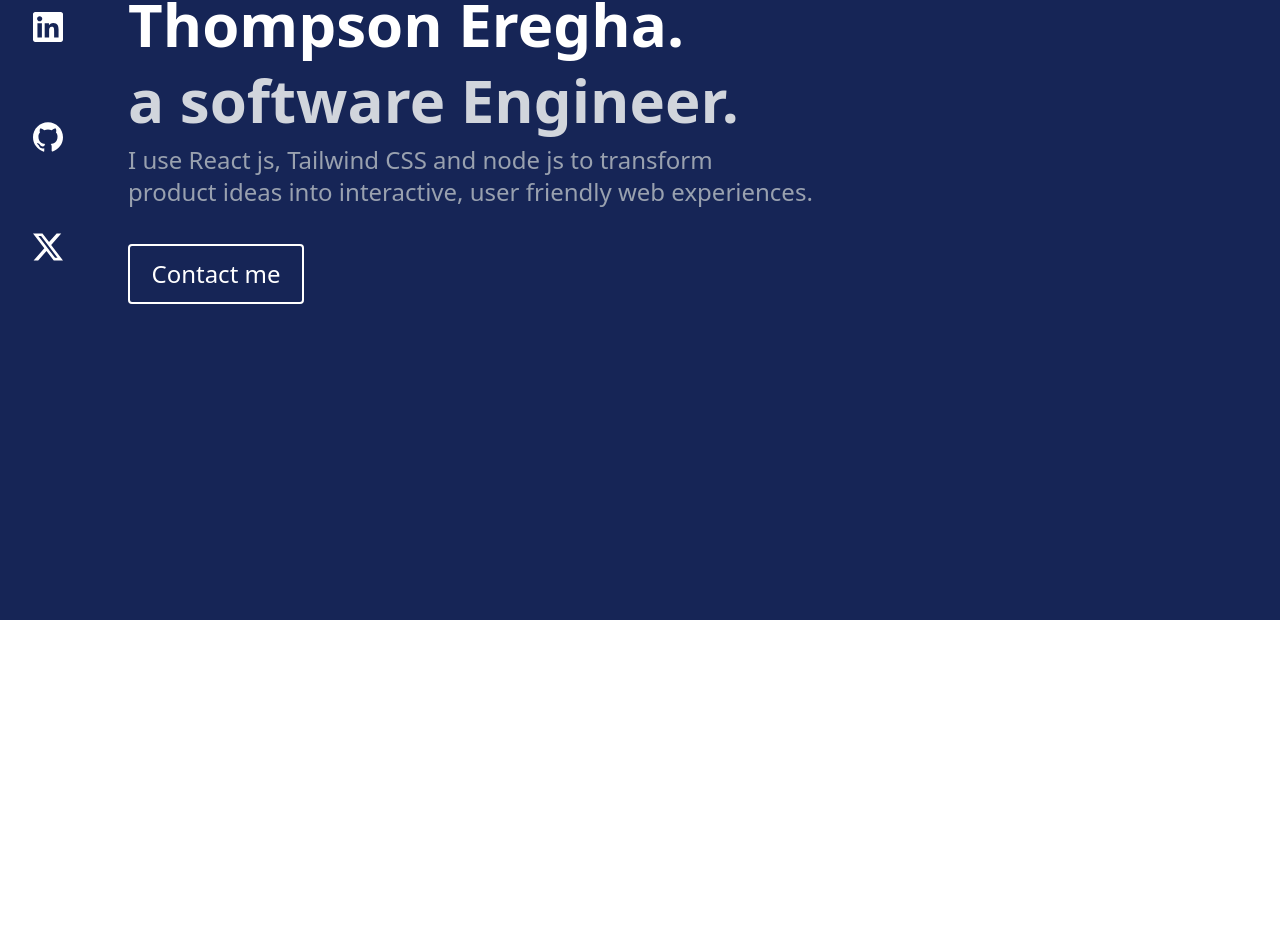
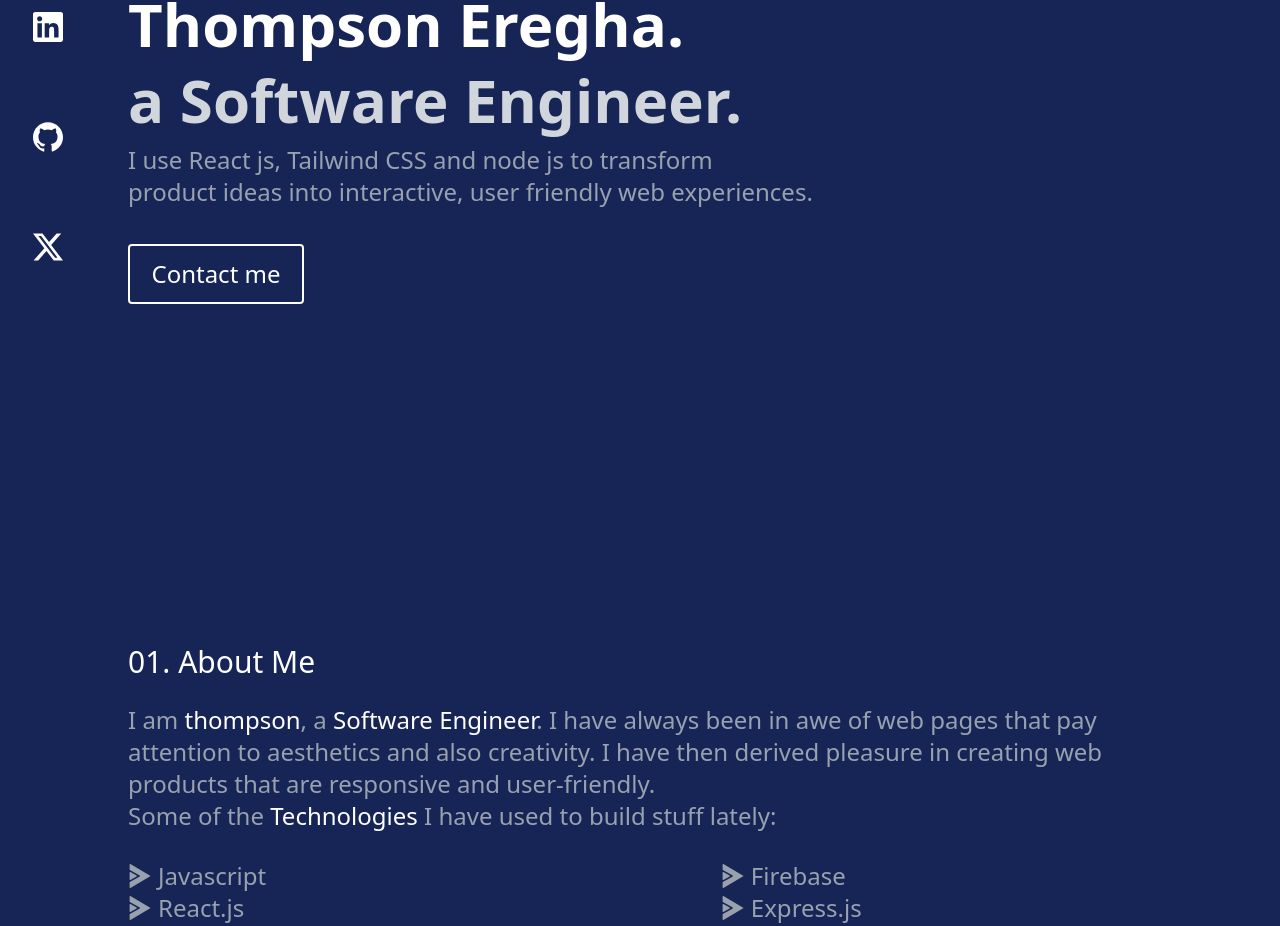
Before and after one commit to Godbrand0/portbrand, a React (Vite) app: page / in a window 1280 px wide. Shown: the part 180-1106 px from the top of the page. Before the commit the page ends 800 px from the top, so only its background shows below. Built offline with nearby package versions, Linux system fonts and the light colour scheme.

Commit message:
Added About component and updated Home and Navbar components

```diff
--- a/src/App.jsx
+++ b/src/App.jsx
@@ -1,4 +1,5 @@
 import "./App.css";
+import About from "./components/About";
 import Contact from "./components/Contact";
 import Home from "./components/Home";
 import Navbar from "./components/Navbar";
@@ -10,6 +11,7 @@ function App() {
       <main className="bg-blue-950">
         <Contact />
         <Home />
+        <About />
       </main>
     </div>
   );
--- a/src/components/About.jsx
+++ b/src/components/About.jsx
@@ -0,0 +1,53 @@
+import React from "react";
+import { SiLibretube } from "react-icons/si";
+
+export default function About() {
+  return (
+    <div className="mx-32">
+      <div>
+        <h2 className="text-white text-3xl my-6 font-medium">01. About Me</h2>
+        <p className="text-2xl text-gray-400">
+          I am <span className="text-white">thompson</span>, a
+          <span className="text-white"> Software Engineer</span>. I have always
+          been in awe of web pages that pay attention to aesthetics and also
+          creativity. I have then derived pleasure in creating web products that
+          are responsive and user-friendly.
+          <p>
+            Some of the
+            <span className="text-white"> Technologies</span> I have used to
+            build stuff lately:
+          </p>
+        </p>
+        <ul className="text-2xl text-gray-400 flex flex-col h-[120px] mt-7 flex-wrap">
+          <li className="flex gap-1.5 items-center">
+            <SiLibretube />
+            Javascript
+          </li>
+          <li className="flex gap-1.5 items-center">
+            <SiLibretube />
+            React.js
+          </li>
+          <li className="flex gap-1.5 items-center">
+            <SiLibretube />
+            CSS,SASS & Tailwind CSS
+          </li>
+          <li className="flex gap-1.5 items-center">
+            <SiLibretube />
+            Firebase
+          </li>
+          <li className="flex gap-1.5 items-center">
+            <SiLibretube />
+            Express.js
+          </li>
+          <li className="flex gap-1.5 items-center">
+            <SiLibretube />
+            Mongodb
+          </li>
+        </ul>
+      </div>
+      <div>
+        <img src="" alt="" />
+      </div>
+    </div>
+  );
+}
--- a/src/components/Home.jsx
+++ b/src/components/Home.jsx
@@ -7,7 +7,7 @@ export default function Home() {
         <h3 className="text-2xl text-gray-400">Hey, I am</h3>
         <h1 className="text-6xl/19  font-bold my-1.5 flex flex-col">
           <span className="text-white">Thompson Eregha.</span>{" "}
-          <span className="text-gray-300">a software Engineer.</span>
+          <span className="text-gray-300">a Software Engineer.</span>
         </h1>
 
         <p className="text-2xl text-gray-400">
--- a/src/components/Navbar.jsx
+++ b/src/components/Navbar.jsx
@@ -2,7 +2,7 @@ import React from "react";
 
 export default function Navbar() {
   return (
-    <nav className="shadow-md fixed top-0 my-3 w-full z-50 h-16  bg-transparent px-4  text-white  py-3">
+    <nav className="shadow-md fixed top-0 w-full z-50 h-20 items-center flex  bg-transparent backdrop-blur-sm px-4  text-white  py-3">
       <div className="fixed right-8 flex items-center space-x-9">
         <ul className="hidden md:flex space-x-9  font-medium">
           <li>
@@ -18,7 +18,11 @@ export default function Navbar() {
             <a href="">Projects</a>
           </li>
         </ul>
-        <div className="py-2 px-4 cursor-pointer border-2 "> Resume</div>
+        <div className="py-1 px-5 cursor-pointer border-2 hover:bg-blue-900">
+          <a href="Thompson's Resume.pdf" download="Thompson's Resume.pdf">
+            Resume
+          </a>
+        </div>
       </div>
     </nav>
   );
```
Also changed, not shown: 1 other file (tests, documents, lock files or other folders).
